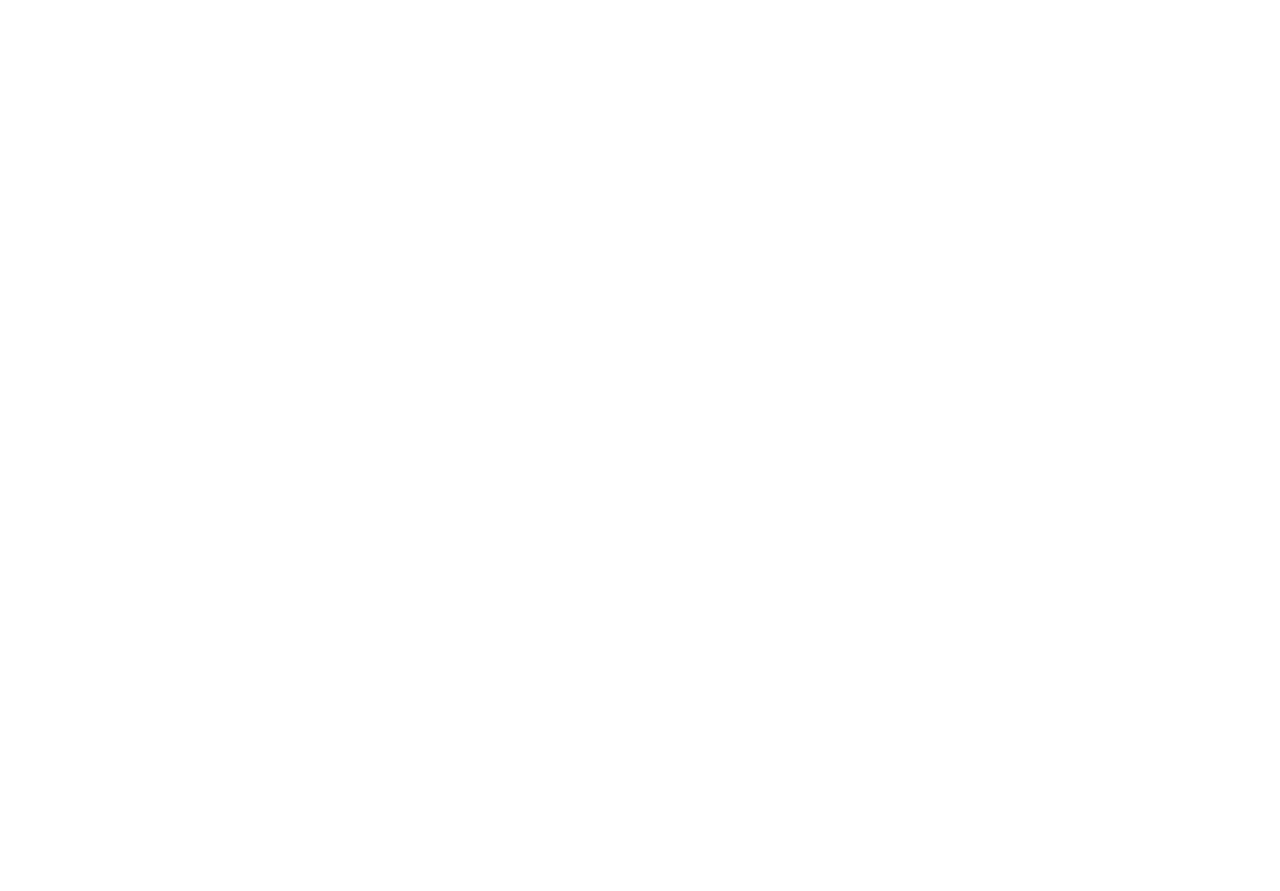
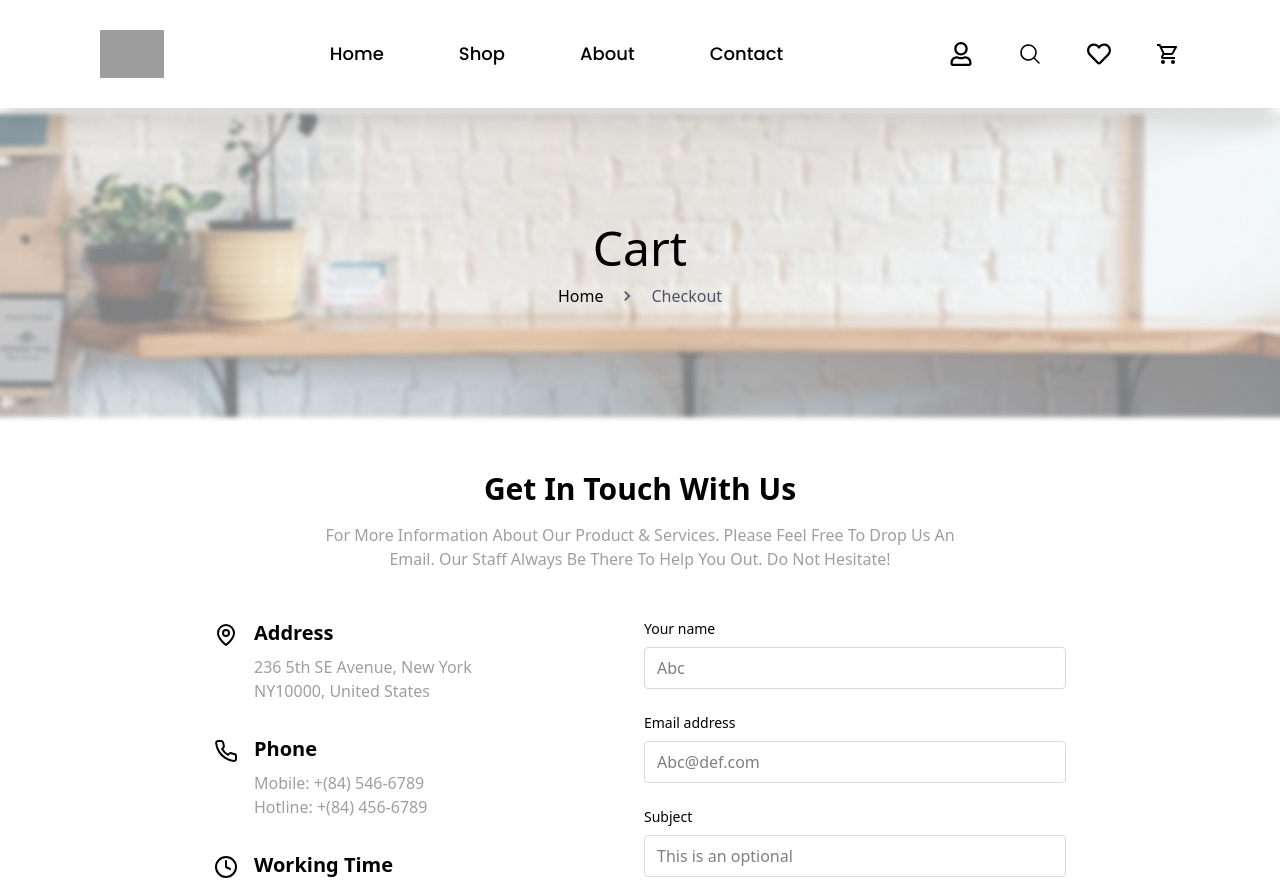
Before and after one commit to Saurabh-Paudel/Furniro, a React (Vite) app in the folder Frontend/: page /contact in a window 1280 px wide. Before the commit this address had no page. Shown: the top 891 px of the page. Before the commit the page ends 800 px from the top, so only its background shows below. Built offline with nearby package versions, Linux system fonts and the light colour scheme; grey boxes are pictures that could not be loaded.

Commit message:
feat: add Contact component and integrate it into routing; update Checkout header

```diff
--- a/Frontend/src/App.jsx
+++ b/Frontend/src/App.jsx
@@ -9,6 +9,7 @@
 import ProductDetail from "./Component/Pages/ClientPages/ProductDetail";
 import Cart from "./Component/Pages/ClientPages/Cart";
 import Checkout from "./Component/Pages/ClientPages/Checkout";
+import Contact from "./Component/Pages/ClientPages/Contact";
 
 function App() {
   return (
@@ -21,6 +22,7 @@
           <Route path="product-detail" element={<ProductDetail />} />
           <Route path="shopping-cart" element={<Cart />} />
           <Route path="checkout" element={<Checkout />} />
+          <Route path="contact" element={<Contact />} />
         </Route>
       </Routes>
     </>
--- a/Frontend/src/Component/Pages/ClientPages/Checkout.jsx
+++ b/Frontend/src/Component/Pages/ClientPages/Checkout.jsx
@@ -15,7 +15,7 @@
         ></div>
         <div className="relative text-center z-10 space-y-2 sm:space-y-3">
           <h1 className="text-2xl sm:text-3xl md:text-4xl lg:text-5xl font-medium text-black">
-            Cart
+            Checkout
           </h1>
           <nav className="mt-1 sm:mt-2 text-xs sm:text-sm md:text-base flex items-center justify-center gap-1 sm:gap-1.5">
             <Link to="/" className="text-black">
@@ -24,7 +24,7 @@
             <span className="mx-1 sm:mx-2 text-gray-600">
               <MdKeyboardArrowRight className="h-4 w-4 sm:h-5 sm:w-5" />
             </span>
-            <span className="text-gray-600">Cart</span>
+            <span className="text-gray-600">Checkout</span>
           </nav>
         </div>
       </div>
--- /dev/null
+++ b/Frontend/src/Component/Pages/ClientPages/Contact.jsx
@@ -0,0 +1,194 @@
+import React from "react";
+import { MdKeyboardArrowRight } from "react-icons/md";
+import { Link } from "react-router-dom";
+
+function Contact() {
+  return (
+    <div>
+      {/* Breadcrumb Section */}
+      <div className="relative h-[150px] sm:h-[200px] md:h-[250px] lg:h-[315px] flex items-center justify-center overflow-hidden">
+        <div
+          className="absolute inset-0 bg-cover bg-center opacity-50"
+          style={{
+            backgroundImage: `url('/Shop_Banner.png')`,
+          }}
+        ></div>
+        <div className="relative text-center z-10 space-y-2 sm:space-y-3">
+          <h1 className="text-2xl sm:text-3xl md:text-4xl lg:text-5xl font-medium text-black">
+            Cart
+          </h1>
+          <nav className="mt-1 sm:mt-2 text-xs sm:text-sm md:text-base flex items-center justify-center gap-1 sm:gap-1.5">
+            <Link to="/" className="text-black">
+              Home
+            </Link>
+            <span className="mx-1 sm:mx-2 text-gray-600">
+              <MdKeyboardArrowRight className="h-4 w-4 sm:h-5 sm:w-5" />
+            </span>
+            <span className="text-gray-600">Checkout</span>
+          </nav>
+        </div>
+      </div>
+      {/* Contact Content */}
+      <main className="container mx-auto py-12 px-4 md:px-6">
+        <div className="text-center mb-12">
+          <h2 className="text-3xl font-bold mb-4">Get In Touch With Us</h2>
+          <p className="text-[#9f9f9f] max-w-2xl mx-auto">
+            For More Information About Our Product & Services. Please Feel Free
+            To Drop Us An Email. Our Staff Always Be There To Help You Out. Do
+            Not Hesitate!
+          </p>
+        </div>
+
+        <div className="grid grid-cols-1 md:grid-cols-2 gap-2 px-auto md:px-[50px] lg:px-[190px]">
+          {/* Contact Information */}
+          <div className="space-y-8">
+            <div className="flex items-start gap-4">
+              <div className="mt-1">
+                <svg
+                  xmlns="http://www.w3.org/2000/svg"
+                  width="24"
+                  height="24"
+                  viewBox="0 0 24 24"
+                  fill="none"
+                  stroke="currentColor"
+                  strokeWidth="2"
+                  strokeLinecap="round"
+                  strokeLinejoin="round"
+                >
+                  <path d="M20 10c0 6-8 12-8 12s-8-6-8-12a8 8 0 0 1 16 0Z" />
+                  <circle cx="12" cy="10" r="3" />
+                </svg>
+              </div>
+              <div>
+                <h3 className="font-bold text-xl mb-2">Address</h3>
+                <p className="text-[#9f9f9f]">236 5th SE Avenue, New York</p>
+                <p className="text-[#9f9f9f]">NY10000, United States</p>
+              </div>
+            </div>
+
+            <div className="flex items-start gap-4">
+              <div className="mt-1">
+                <svg
+                  xmlns="http://www.w3.org/2000/svg"
+                  width="24"
+                  height="24"
+                  viewBox="0 0 24 24"
+                  fill="none"
+                  stroke="currentColor"
+                  strokeWidth="2"
+                  strokeLinecap="round"
+                  strokeLinejoin="round"
+                >
+                  <path d="M22 16.92v3a2 2 0 0 1-2.18 2 19.79 19.79 0 0 1-8.63-3.07 19.5 19.5 0 0 1-6-6 19.79 19.79 0 0 1-3.07-8.67A2 2 0 0 1 4.11 2h3a2 2 0 0 1 2 1.72 12.84 12.84 0 0 0 .7 2.81 2 2 0 0 1-.45 2.11L8.09 9.91a16 16 0 0 0 6 6l1.27-1.27a2 2 0 0 1 2.11-.45 12.84 12.84 0 0 0 2.81.7A2 2 0 0 1 22 16.92z" />
+                </svg>
+              </div>
+              <div>
+                <h3 className="font-bold text-xl mb-2">Phone</h3>
+                <p className="text-[#9f9f9f]">Mobile: +(84) 546-6789</p>
+                <p className="text-[#9f9f9f]">Hotline: +(84) 456-6789</p>
+              </div>
+            </div>
+
+            <div className="flex items-start gap-4">
+              <div className="mt-1">
+                <svg
+                  xmlns="http://www.w3.org/2000/svg"
+                  width="24"
+                  height="24"
+                  viewBox="0 0 24 24"
+                  fill="none"
+                  stroke="currentColor"
+                  strokeWidth="2"
+                  strokeLinecap="round"
+                  strokeLinejoin="round"
+                >
+                  <circle cx="12" cy="12" r="10" />
+                  <polyline points="12 6 12 12 16 14" />
+                </svg>
+              </div>
+              <div>
+                <h3 className="font-bold text-xl mb-2">Working Time</h3>
+                <p className="text-[#9f9f9f]">Monday-Friday: 9:00 - 22:00</p>
+                <p className="text-[#9f9f9f]">Saturday-Sunday: 9:00 - 21:00</p>
+              </div>
+            </div>
+          </div>
+
+          {/* Contact Form */}
+          <div>
+            <form className="space-y-6">
+              <div>
+                <label
+                  htmlFor="name"
+                  className="block text-sm font-medium mb-2"
+                >
+                  Your name
+                </label>
+                <input
+                  id="name"
+                  type="text"
+                  placeholder="Abc"
+                  className="w-full px-3 py-2 border border-[#d9d9d9] rounded focus:outline-none focus:ring-1 focus:ring-[#b88e2f]"
+                />
+              </div>
+
+              <div>
+                <label
+                  htmlFor="email"
+                  className="block text-sm font-medium mb-2"
+                >
+                  Email address
+                </label>
+                <input
+                  id="email"
+                  type="email"
+                  placeholder="Abc@def.com"
+                  className="w-full px-3 py-2 border border-[#d9d9d9] rounded focus:outline-none focus:ring-1 focus:ring-[#b88e2f]"
+                />
+              </div>
+
+              <div>
+                <label
+                  htmlFor="subject"
+                  className="block text-sm font-medium mb-2"
+                >
+                  Subject
+                </label>
+                <input
+                  id="subject"
+                  type="text"
+                  placeholder="This is an optional"
+                  className="w-full px-3 py-2 border border-[#d9d9d9] rounded focus:outline-none focus:ring-1 focus:ring-[#b88e2f]"
+                />
+              </div>
+
+              <div>
+                <label
+                  htmlFor="message"
+                  className="block text-sm font-medium mb-2"
+                >
+                  Message
+                </label>
+                <textarea
+                  id="message"
+                  rows="4"
+                  placeholder="Hi! I'd like to ask about"
+                  className="w-full px-3 py-2 border border-[#d9d9d9] rounded focus:outline-none focus:ring-1 focus:ring-[#b88e2f]"
+                ></textarea>
+              </div>
+
+              <button
+                type="submit"
+                className="w-full bg-[#b88e2f] hover:bg-[#a17a29] text-white py-3 px-4 rounded transition-colors"
+              >
+                Submit
+              </button>
+            </form>
+          </div>
+        </div>
+      </main>
+    </div>
+  );
+}
+
+export default Contact;
```
